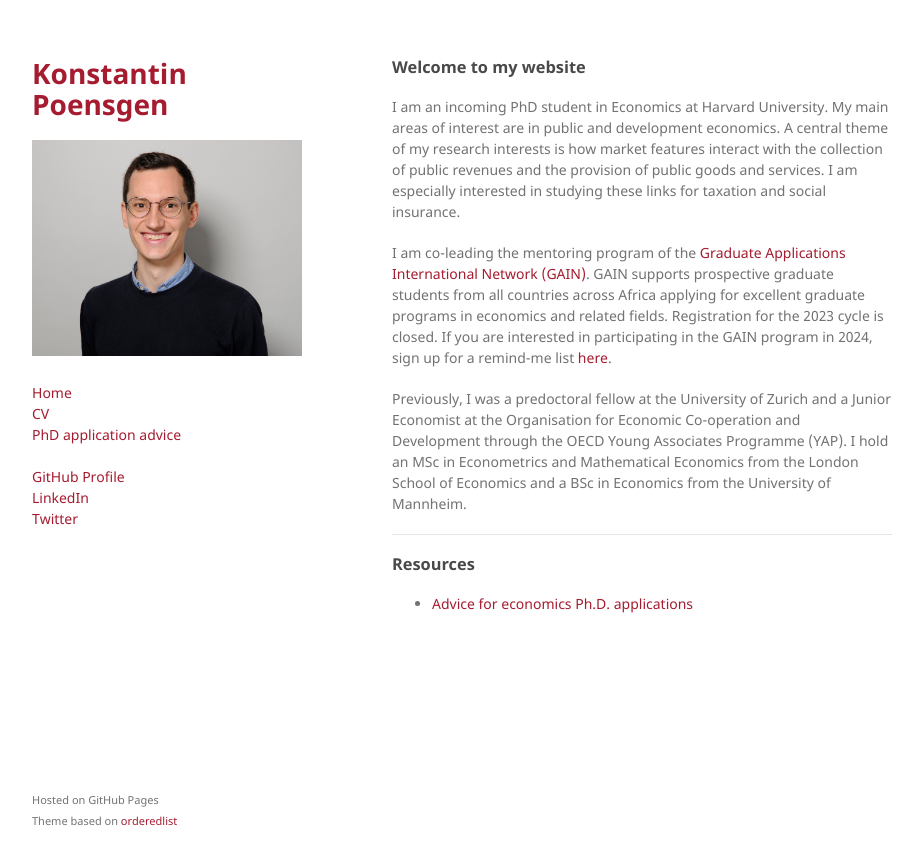
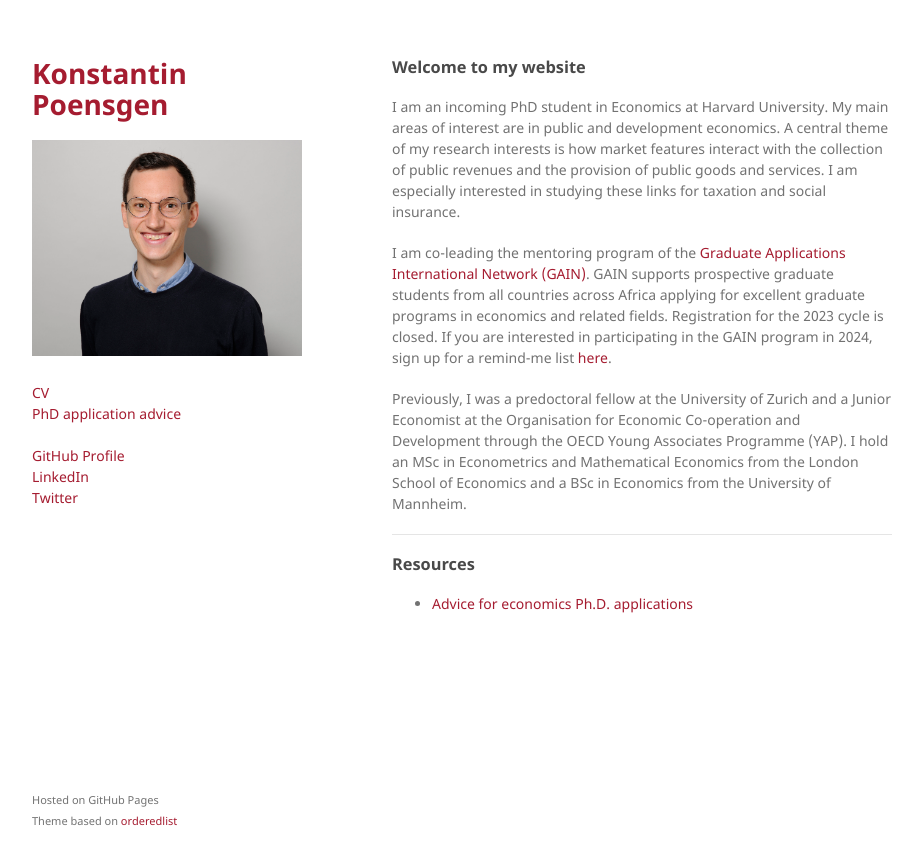
Before and after one commit to konstantinpoensgen/konstantinpoensgen.github.io, a Jekyll site: the page built from README.md, in a window 1280 px wide. Shown: the top 865 px of the page, without its empty margins (178-1101 px from the left). Built offline with Jekyll 4.4.1, drawn with Linux system fonts in a browser that asks for light colours; our own code applies the rules of GitHub Pages for plain Markdown files.

Commit message:
Editing menu bar

```diff
--- a/_layouts/default.html
+++ b/_layouts/default.html
@@ -22,7 +22,7 @@
         {% if site.github.is_user_page %}
           <p class="view">
             <br>
-            <a href="https://konstantinpoensgen.github.io">Home</a> <br>
+            <!-- <a href="https://konstantinpoensgen.github.io">Home</a> <br> -->
             <a href="https://konstantinpoensgen.github.io/docs/phd_applications/cv_poensgen.pdf">CV</a> <br>
             <a href="https://konstantinpoensgen.github.io/pages/phd-economics-application-advice.html">PhD application advice</a> <br>
             <br>
```
